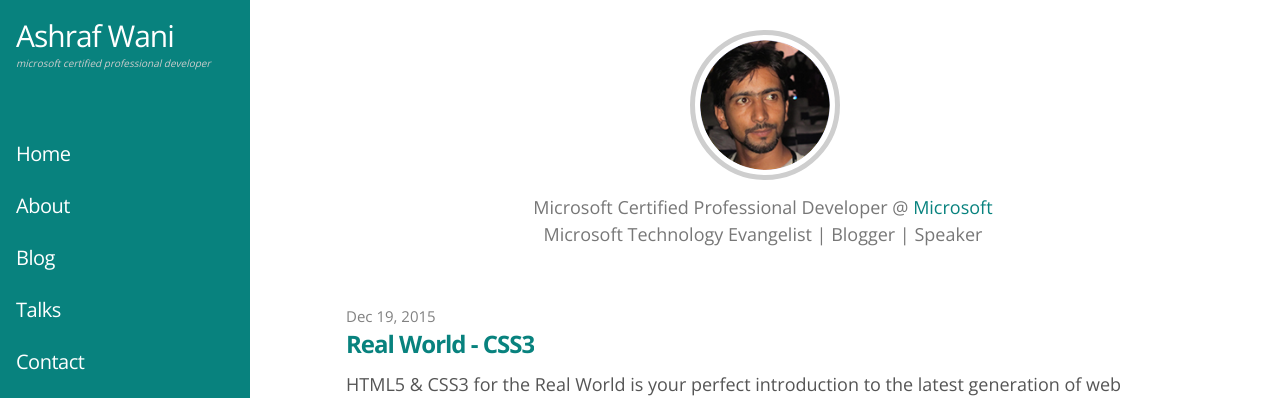
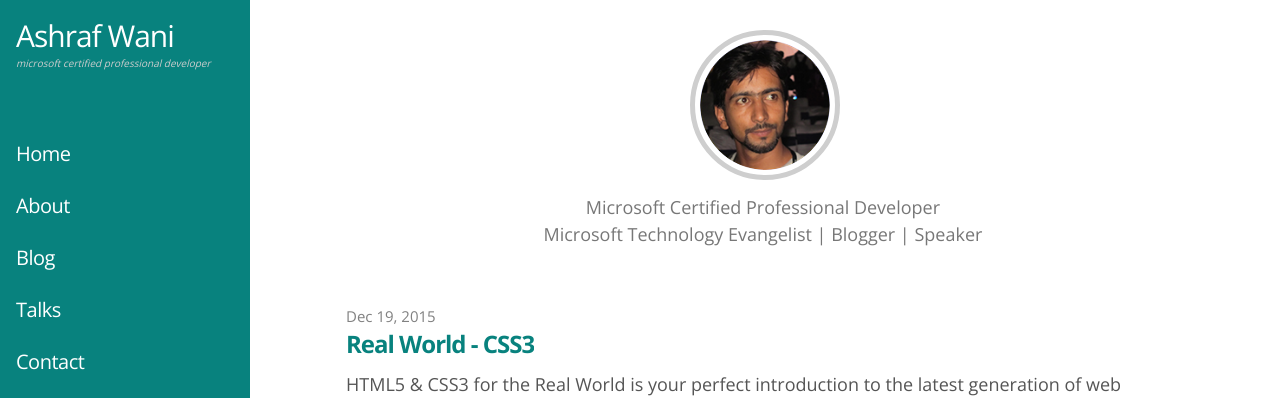
Before and after one commit to ashrafwani/ashrafwani.github.io, a Jekyll site: the page built from index.html, in a window 1280 px wide and 900 px high. Shown: the top 398 px of the window. Built offline with Jekyll 4.4.1, drawn with Linux system fonts in a browser that asks for light colours; nearby versions of some CDN libraries; some web fonts are replaced; comment, search, counter and statistics services are not loaded.

Commit message:
Update index.html

```diff
--- a/index.html
+++ b/index.html
@@ -4,10 +4,10 @@ layout: layout
 
 <div class="home">
   <div id="background">
-    <a href="/"><img class="ashraf-background" src="images/ashraf.png" alt="" /></a>
+    <a href="/"><img class="ashraf-background" src="images/ashraf.png" alt="ashrafwani" /></a>
     <div class="teaser">
       <p>
-        Microsoft Certified Professional Developer @ <a href="http://developer.microsoft.com">Microsoft</a><br>
+        Microsoft Certified Professional Developer<br>
         Microsoft Technology Evangelist | Blogger | Speaker</p>
       </p>
     </div>
```
